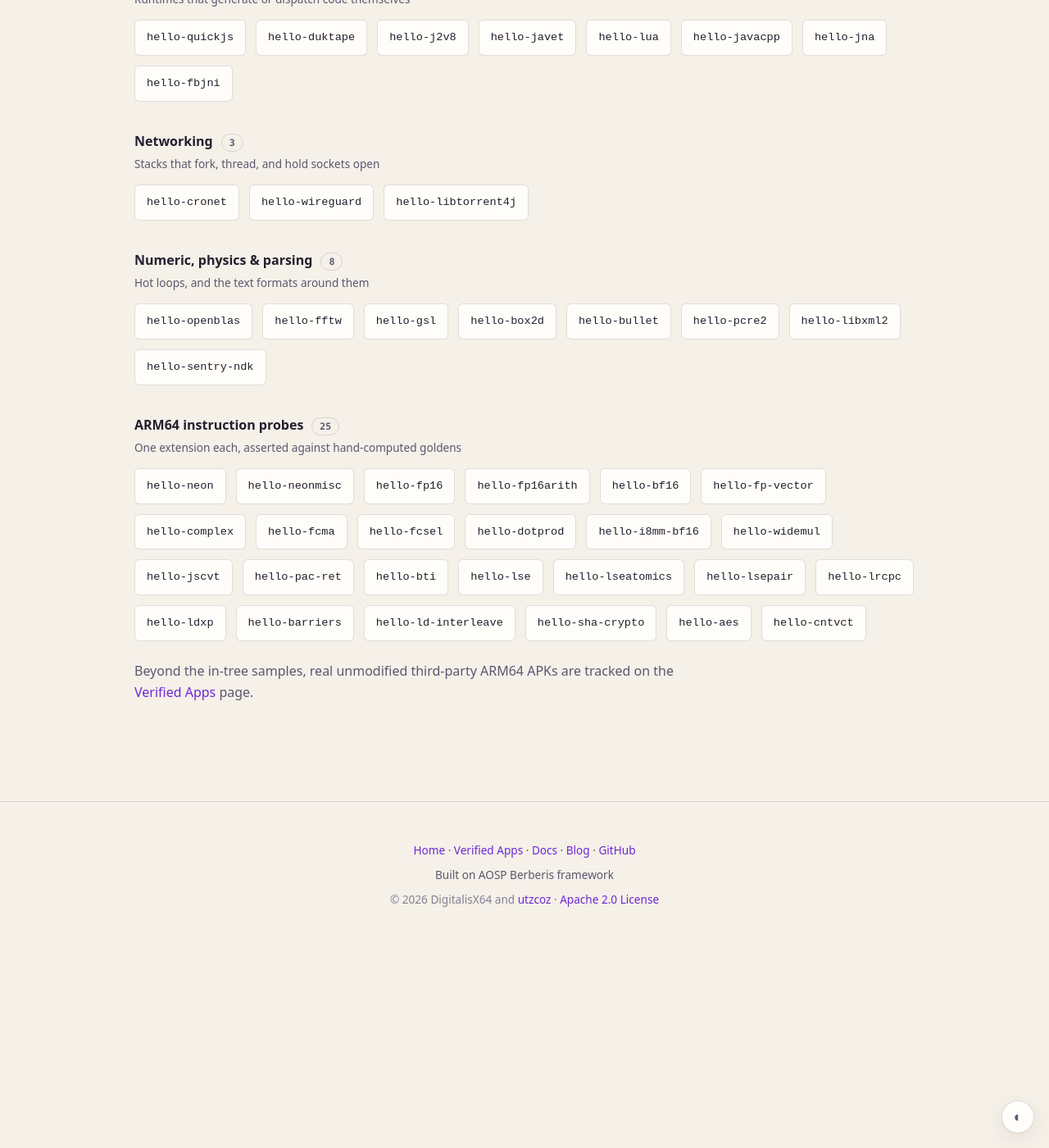
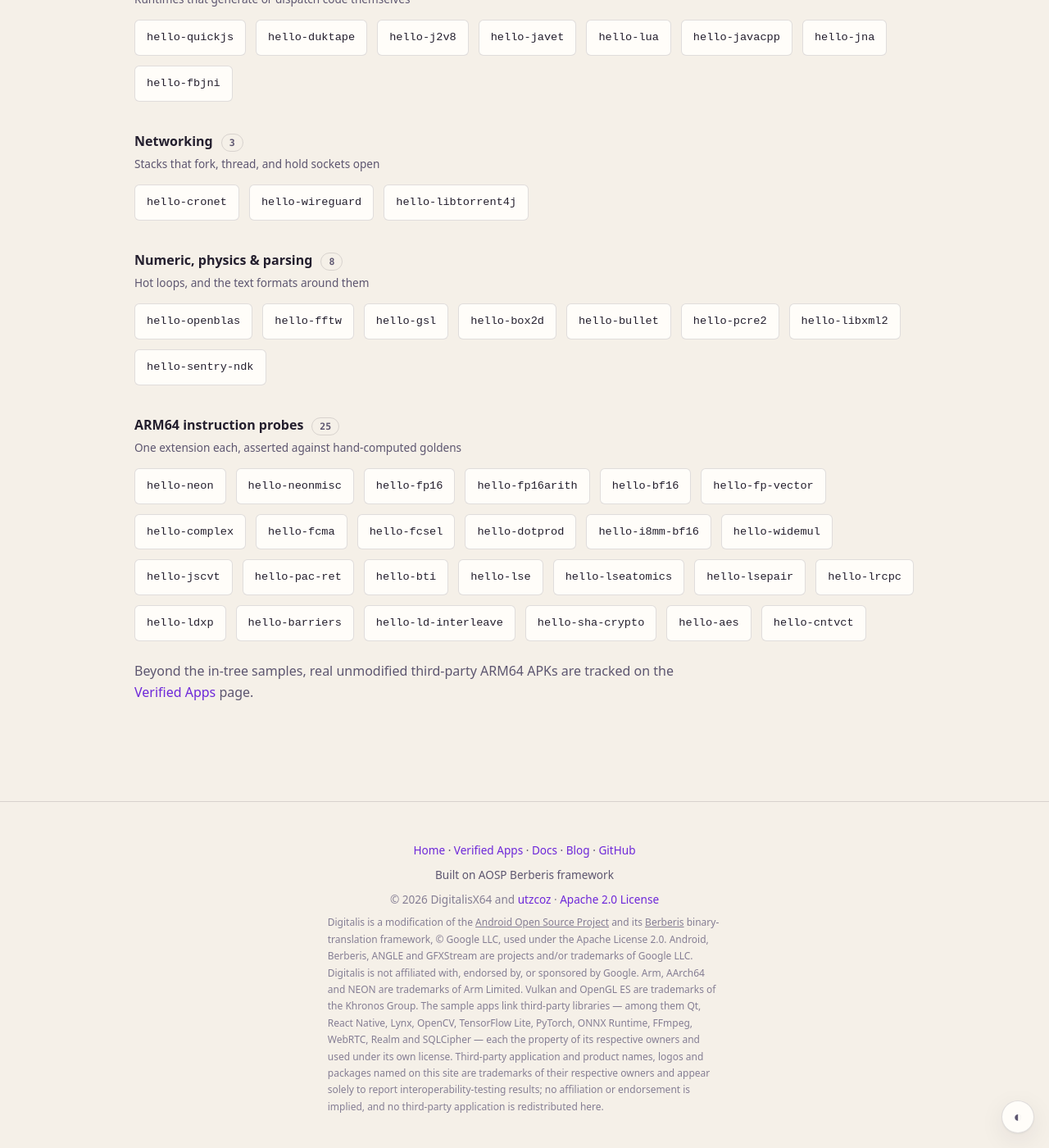
Before and after one commit to DigitalisX64/digitalisx64.github.io, a Jekyll site: the page built from index.html, in a window 1280 px wide and 1400 px high, scrolled down 6648 px. Shown: the whole window at 82% size. Built offline with Jekyll 4.4.1, drawn with Linux system fonts in a browser that asks for light colours.

Commit message:
site: add third-party attribution and trademark notice to the footer
The project is a modification of AOSP and its Berberis framework and
leans on several other parties' work, none of which the site credited.
Name them in the shared footer include, so every page carries it: the
Apache 2.0 basis and Google's ownership of AOSP/Berberis/ANGLE/GFXStream
with an explicit no-affiliation statement, Arm's and Khronos's trademarks,
the sample apps' third-party libraries, and the third-party app names on
the apps page — those appear only to report interoperability results, and
no third-party APK is redistributed.

Styled as fine print at 12px with a 70ch measure so it stays readable
without competing with the nav above it.

```diff
--- a/_includes/footer.html
+++ b/_includes/footer.html
@@ -8,5 +8,19 @@
     <p><a href="{{ '/index.html' | relative_url }}">Home</a> &middot; <a href="{{ '/apps.html' | relative_url }}">Verified Apps</a> &middot; <a href="{{ '/docs.html' | relative_url }}">Docs</a> &middot; <a href="{{ '/blog.html' | relative_url }}">Blog</a> &middot; <a href="https://github.com/DigitalisX64" target="_blank" rel="noopener">GitHub</a></p>
     <p>Built on AOSP Berberis framework</p>
     <p class="footer-copyright">&copy; 2026 DigitalisX64 and <a href="https://github.com/utzcoz" target="_blank" rel="noopener">utzcoz</a> &middot; <a href="https://github.com/DigitalisX64/digitalisx64.github.io/blob/main/LICENSE" target="_blank" rel="noopener">Apache 2.0 License</a></p>
+    <p class="footer-attrib">
+      Digitalis is a modification of the <a href="https://source.android.com/" target="_blank" rel="noopener">Android Open Source Project</a>
+      and its <a href="https://cs.android.com/android/platform/superproject/main/+/main:frameworks/libs/binary_translation/" target="_blank" rel="noopener">Berberis</a>
+      binary-translation framework, &copy; Google LLC, used under the Apache License 2.0. Android, Berberis,
+      ANGLE and GFXStream are projects and/or trademarks of Google LLC. Digitalis is not affiliated with,
+      endorsed by, or sponsored by Google.
+      Arm, AArch64 and NEON are trademarks of Arm Limited. Vulkan and OpenGL ES are trademarks of the Khronos Group.
+      The sample apps link third-party libraries &mdash; among them Qt, React Native, Lynx, OpenCV, TensorFlow Lite,
+      PyTorch, ONNX Runtime, FFmpeg, WebRTC, Realm and SQLCipher &mdash; each the property of its respective owners and
+      used under its own license.
+      Third-party application and product names, logos and packages named on this site are trademarks of their
+      respective owners and appear solely to report interoperability-testing results; no affiliation or endorsement
+      is implied, and no third-party application is redistributed here.
+    </p>
   </div>
 </footer>
--- a/style.css
+++ b/style.css
@@ -1482,3 +1482,16 @@ code {
 .theme-toggle:focus-visible { outline: 2px solid var(--primary); outline-offset: 2px; }
 
 .footer-copyright { color: var(--faint); }
+
+/* Third-party attribution. Fine print: readable if sought out, never competing
+   with the nav above it. max-width keeps the line length sane on wide screens. */
+.footer-attrib {
+  max-width: 70ch;
+  margin: 18px auto 0;
+  color: var(--faint);
+  font-size: 12px;
+  line-height: 1.7;
+  text-align: left;
+}
+.footer-attrib a { color: inherit; text-decoration: underline; }
+.footer-attrib a:hover { color: var(--primary); }
```
